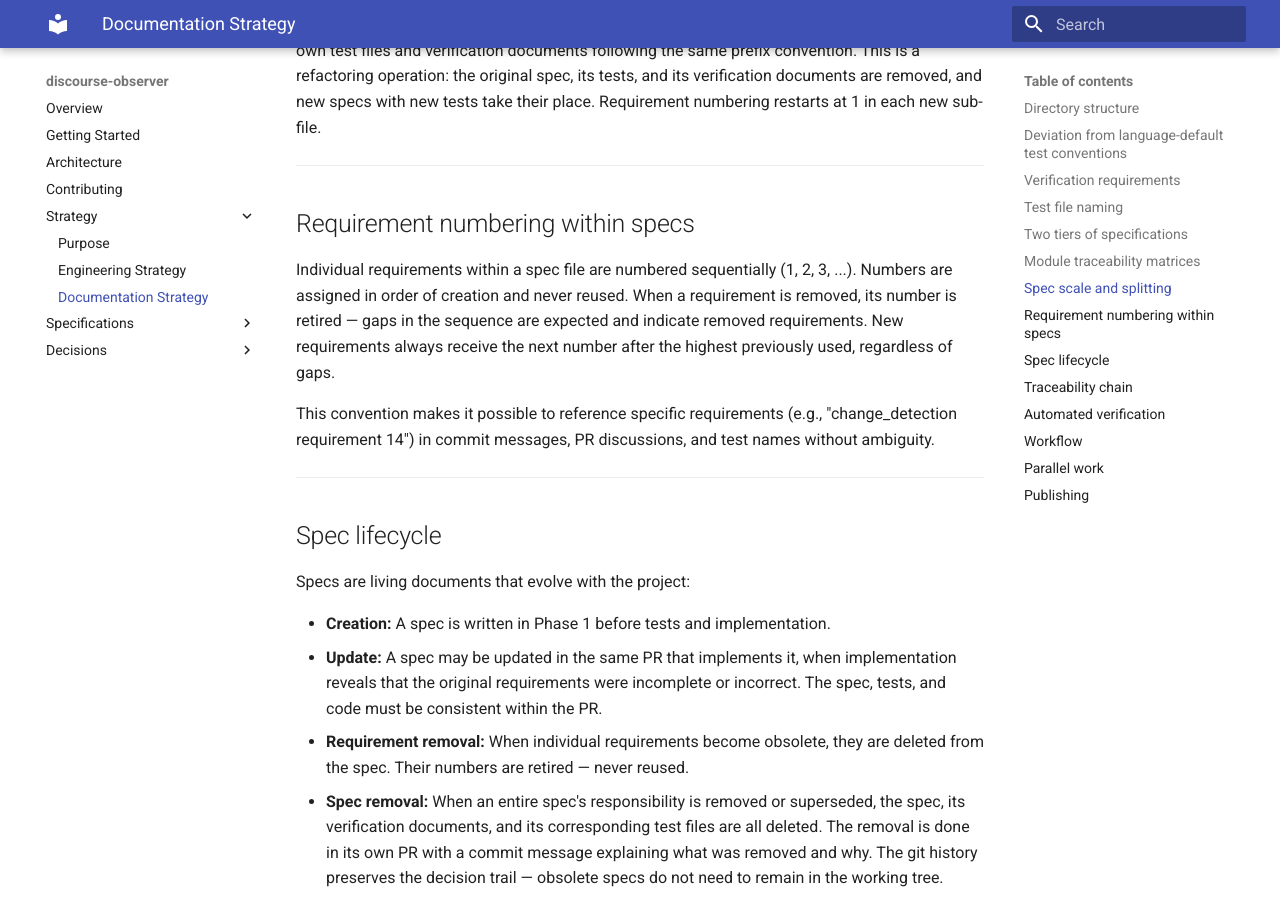
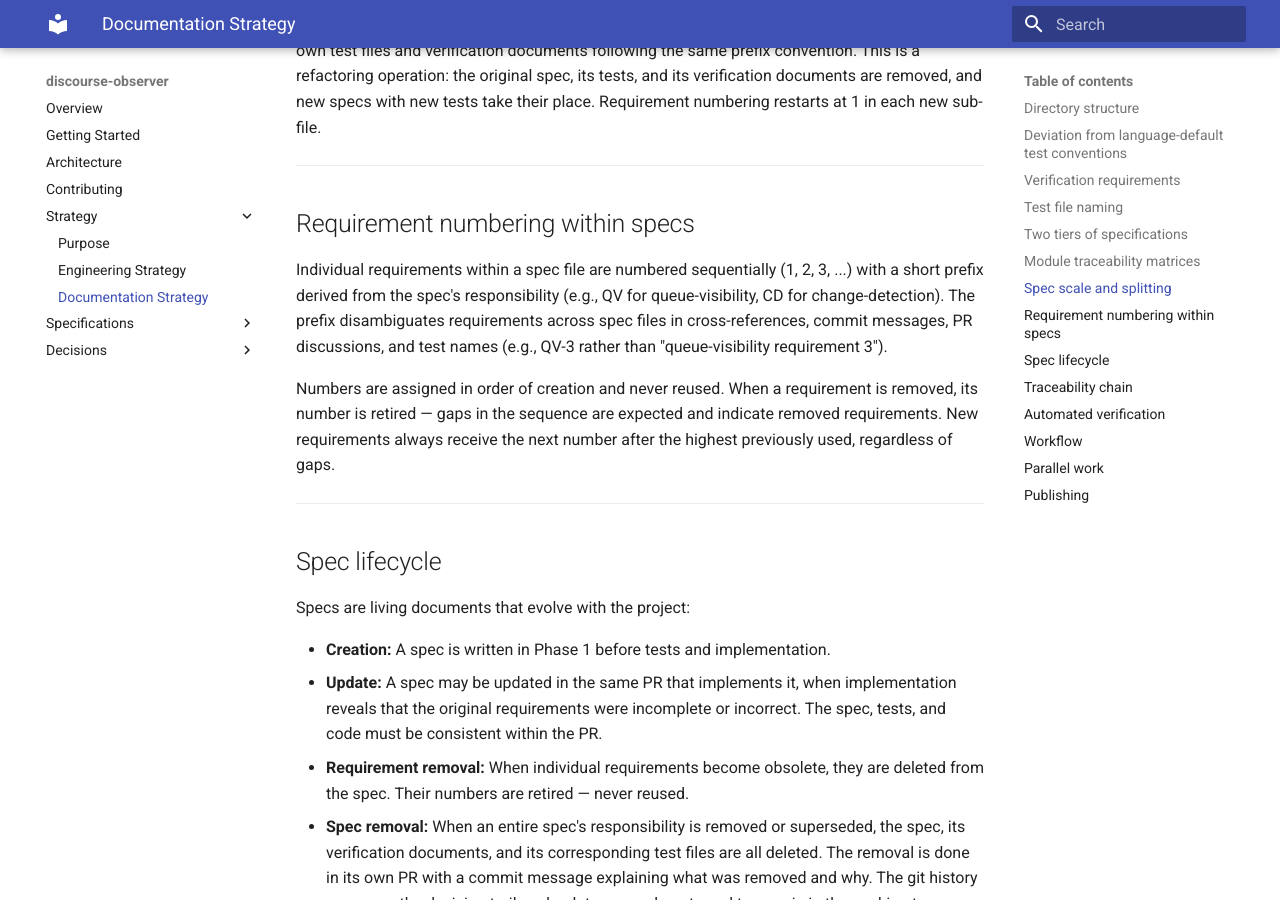
Before and after one commit to MorganDigitalAsyncTransparency/community, an MkDocs documentation site: the page built from discourse-observer/docs/documentation-strategy.md, in a window 1280 px wide and 900 px high, scrolled down 4265 px. Built offline with MkDocs 1.6.1 and Material for MkDocs 9.7.7, drawn with Linux system fonts in a browser that asks for light colours.

Commit message:
Fix Phase 6 findings: clarify spec roles and requirement prefixes
- Add responsibility boundary between queue-visibility.md (what/why)
  and dashboard-components.md (how) to eliminate ambiguity
- Update doc strategy: requirement numbering now uses short prefixes
  (e.g. QV-1) to disambiguate cross-spec references

Co-Authored-By: Claude Opus 4.6 (1M context) <noreply@anthropic.com>

```diff
--- a/discourse-observer/docs/documentation-strategy.md
+++ b/discourse-observer/docs/documentation-strategy.md
@@ -148,9 +148,9 @@ The original file is replaced by the sub-files — no overview file is needed. E
 
 ## Requirement numbering within specs
 
-Individual requirements within a spec file are numbered sequentially (1, 2, 3, ...). Numbers are assigned in order of creation and never reused. When a requirement is removed, its number is retired — gaps in the sequence are expected and indicate removed requirements. New requirements always receive the next number after the highest previously used, regardless of gaps.
+Individual requirements within a spec file are numbered sequentially (1, 2, 3, ...) with a short prefix derived from the spec's responsibility (e.g., QV for queue-visibility, CD for change-detection). The prefix disambiguates requirements across spec files in cross-references, commit messages, PR discussions, and test names (e.g., QV-3 rather than "queue-visibility requirement 3").
 
-This convention makes it possible to reference specific requirements (e.g., "change_detection requirement 14") in commit messages, PR discussions, and test names without ambiguity.
+Numbers are assigned in order of creation and never reused. When a requirement is removed, its number is retired — gaps in the sequence are expected and indicate removed requirements. New requirements always receive the next number after the highest previously used, regardless of gaps.
 
 ---
 
```
Also changed, not shown: discourse-observer/specs/dashboard/dashboard-components.md (+1 -1 lines), discourse-observer/specs/dashboard/queue-visibility.md (+2 -0 lines).
